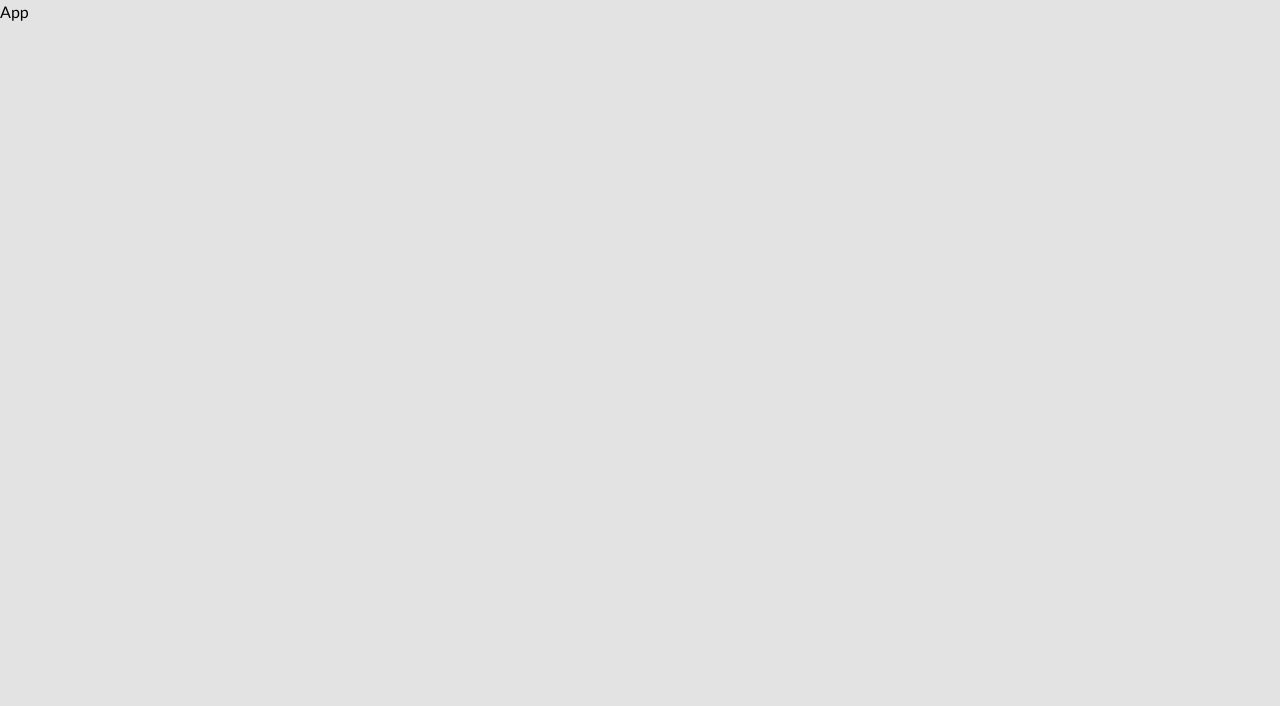
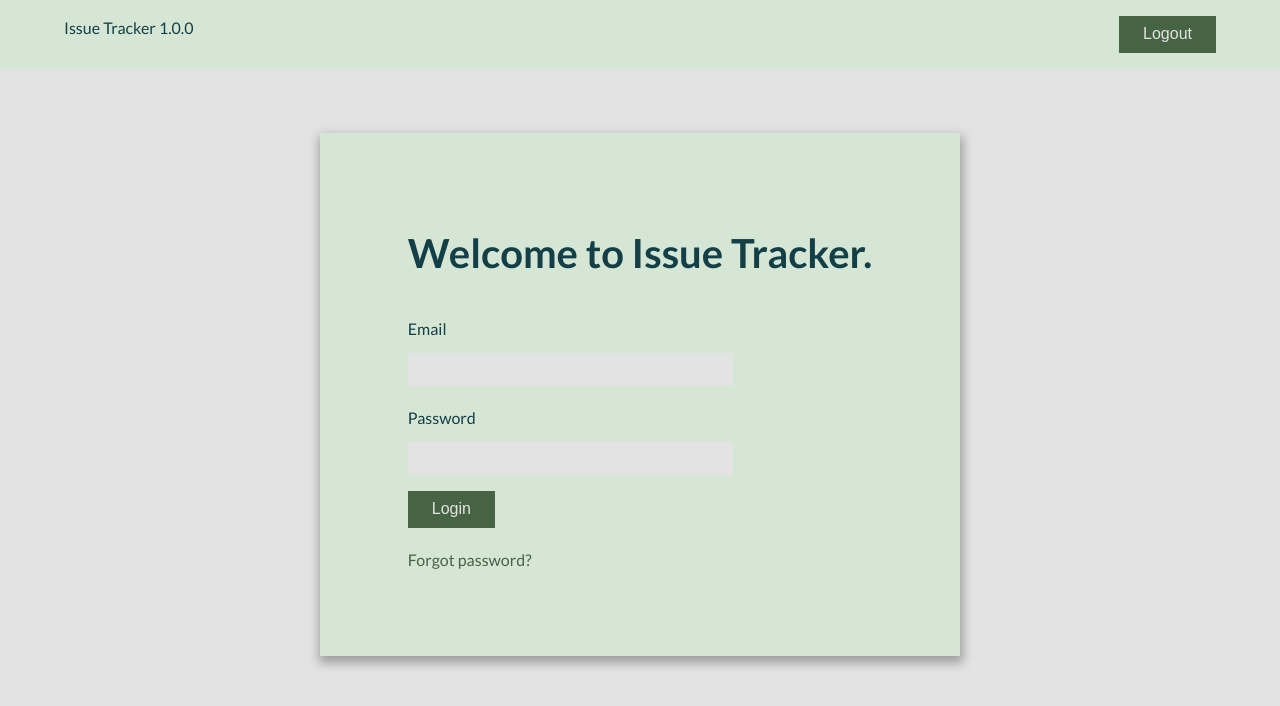
Before and after one commit to Mosesbwire/issue-tracker, a React (Create React App) app in the folder client/: page / in a window 1280 px wide. Shown: the top 706 px of the page. Built offline with nearby package versions, Linux system fonts and the light colour scheme.

Commit message:
Add Navbar, Login, ResetPassword and SetPassword components

```diff
--- a/client/src/App.js
+++ b/client/src/App.js
@@ -1,10 +1,22 @@
 import React, { Fragment } from 'react'
+import { BrowserRouter as Router, Route, Routes } from 'react-router-dom'
 import './App.css';
+import Navbar from './components/layout/Navbar';
+import Login from './components/auth/Login';
+import ResetPassword from './components/auth/ResetPassword';
+import SetPassword from './components/auth/SetPassword';
 
 const App = ()=>
+  <Router>
     <Fragment>
-      <h1>App</h1>
+      <Navbar/>
+      <Routes>
+        <Route path='/' element={<Login/>}/>
+        <Route path='/reset-password' element={<ResetPassword/>}/>
+        <Route path= '/set-password' element={<SetPassword/>}/>
+      </Routes>
     </Fragment>
+  </Router>
 
 
 export default App;
--- /dev/null
+++ b/client/src/components/auth/Login.js
@@ -0,0 +1,32 @@
+import React from 'react'
+import PropTypes from 'prop-types'
+import { Link } from 'react-router-dom'
+const Login = props => {
+  return (
+    <div className="login">
+        <div className="container wrapper auth-form">
+            <h1 className="primary-heading text">Welcome to Issue Tracker.</h1>
+            <form action="" method="post">
+                <div className="form-group">
+                    <label for="email">Email</label>
+                    <input type="email" name="email" id=""/>
+                </div>
+                <div className="form-group">
+                    <label for="password">Password</label>
+                    <input type="password" name="password" id=""/>
+                </div>
+                <div className="form-group">
+                    <button className="btn-primary" type="submit" >Login</button>
+                </div>
+            </form>
+            <Link to="/reset-password" className="dark-text">Forgot password?</Link>
+        </div>
+    </div>
+  )
+}
+
+Login.propTypes = {
+
+}
+
+export default Login
--- /dev/null
+++ b/client/src/components/auth/ResetPassword.js
@@ -0,0 +1,31 @@
+import React from 'react'
+import PropTypes from 'prop-types'
+import { Link } from 'react-router-dom'
+
+const ResetPassword = props => {
+  return (
+    <div className="reset-page">
+        <div className="container wrapper auth-form">
+            <h1 className="primary-heading text">Issue Tracker</h1>
+            <p>Enter your registered email address.</p>
+
+            <form action="">
+                <div className="form-group">
+                    <label for="email">Email</label>
+                    <input type="email" name="email" id=""/>
+                </div>
+                <div className="form-group">
+                    <button className="btn-primary" type="submit">Reset Password</button>
+                </div>
+            </form>
+            <Link to='/'>Login</Link>
+        </div>
+    </div>
+  )
+}
+
+ResetPassword.propTypes = {
+
+}
+
+export default ResetPassword
--- /dev/null
+++ b/client/src/components/auth/SetPassword.js
@@ -0,0 +1,31 @@
+import React from 'react'
+import PropTypes from 'prop-types'
+
+const SetPassword = props => {
+  return (
+    <div className="new-pwd">
+        <div className="container wrapper auth-form">
+            <p>Enter your new password to login</p>
+            <form action="">
+                <div className="form-group">
+                    <label for="password">Password</label>
+                    <input type="password" name="password" id=""/>
+                </div>
+                <div className="form-group">
+                    <label for="confirm">Confirm Password</label>
+                    <input type="password" name="confirm" id=""/>
+                </div>
+                <div className="form-group">
+                    <button className="btn-primary">Login</button>
+                </div>
+            </form>
+        </div>
+    </div>
+  )
+}
+
+SetPassword.propTypes = {
+
+}
+
+export default SetPassword
--- /dev/null
+++ b/client/src/components/layout/Navbar.js
@@ -0,0 +1,18 @@
+import React from 'react'
+import PropTypes from 'prop-types'
+
+const Navbar = props =>
+    <header className="header">
+        <div className="container header-wrapper">
+            <div className="logo"><p className="text">Issue Tracker 1.0.0</p></div>
+            <button className="btn-primary">Logout</button>
+        </div>
+    </header>
+
+
+
+Navbar.propTypes = {
+
+}
+
+export default Navbar
```
